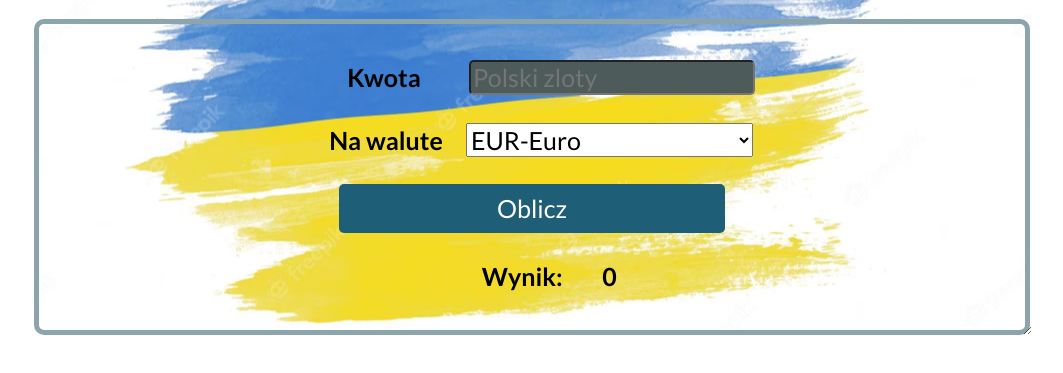
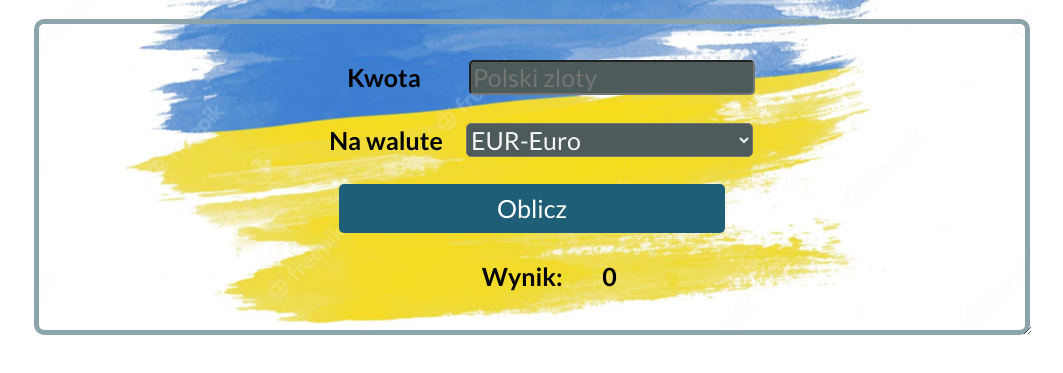
Before and after one commit to VITALIKXXX/currency-converter-, a plain HTML site: page index.html in a window 1280 px wide. Shown: the part 123-496 px from the top of the page, without its empty margins (108-1171 px from the left). Drawn offline with nearby package versions, Linux system fonts and the light colour scheme.

Commit message:
chenge form__select to form__currency

```diff
--- a/style.css
+++ b/style.css
@@ -36,7 +36,7 @@ html {
     padding: 10px;
 }
 
-.form__select {
+.form__currency {
     background-color: #4d5c5b;
     border-radius: 5px;
     color: whitesmoke;
```
